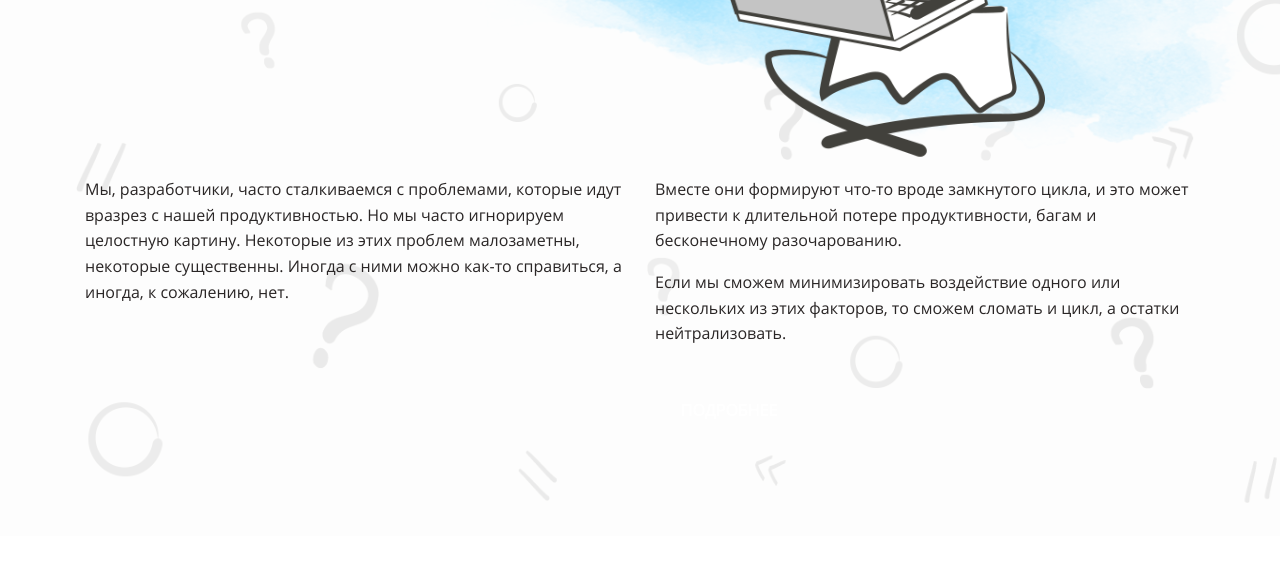
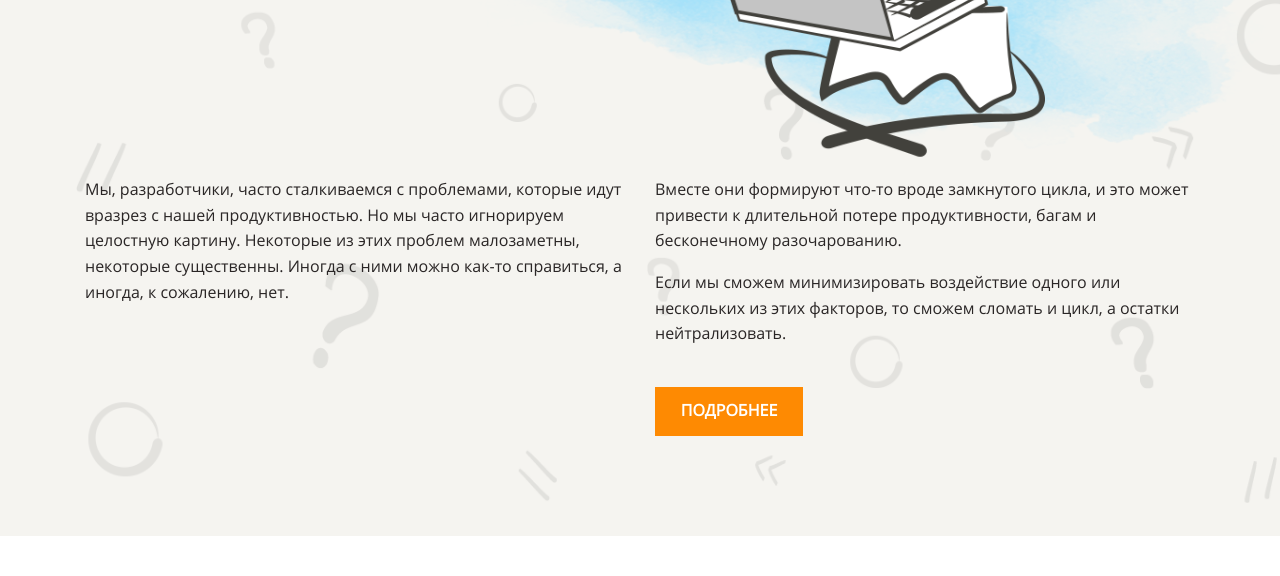
Before and after one commit to disheg/layout-designer-project-lvl1, a website: page src/index.html in a window 1280 px wide. Shown: the part 376-952 px from the top of the page. Drawn offline with Linux system fonts and the light colour scheme.

Commit message:
fix header pixel perfect

```diff
--- a/src/index.html
+++ b/src/index.html
@@ -9,7 +9,7 @@
     <link rel="stylesheet" href="styles/style.css">
 </head>
 <body class="font">
-    <header class="pos-r section-bg">
+    <header class="pos-r section-bg bg-light">
         <div class="container">
             <img
             class="header-img"
@@ -26,7 +26,7 @@
                 <div class="col">
                     <p class="mb-16">Вместе они формируют что-то вроде замкнутого цикла, и это может привести к длительной потере продуктивности, багам и бесконечному разочарованию.</p>
                     <p>Если мы сможем минимизировать воздействие одного или нескольких из этих факторов, то сможем сломать и цикл, а остатки нейтрализовать.</p>
-                    <div class="btn mt-40"><a href="#navigation">Подробнее</a></div>
+                    <div class="btn bg-primary mt-40"><a href="#navigation">Подробнее</a></div>
                 </div>
             </div>
         </div>
```
